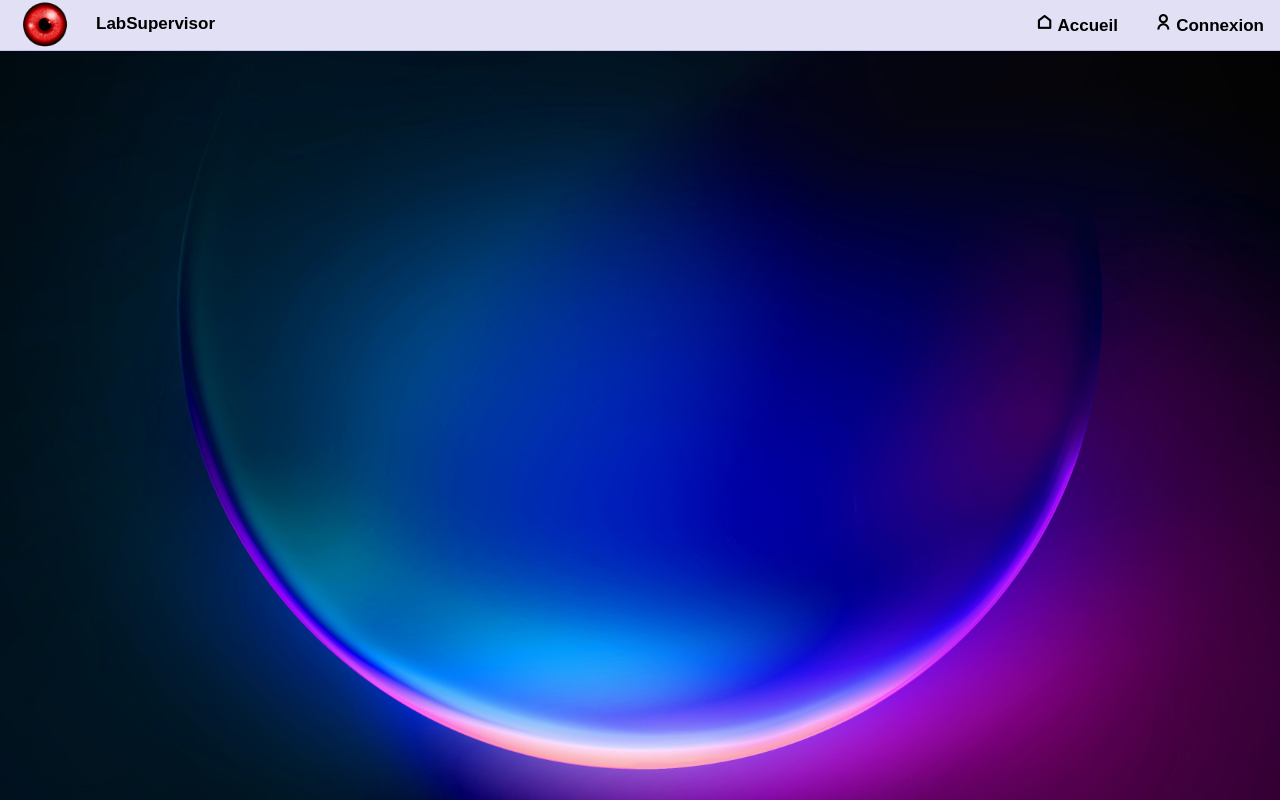
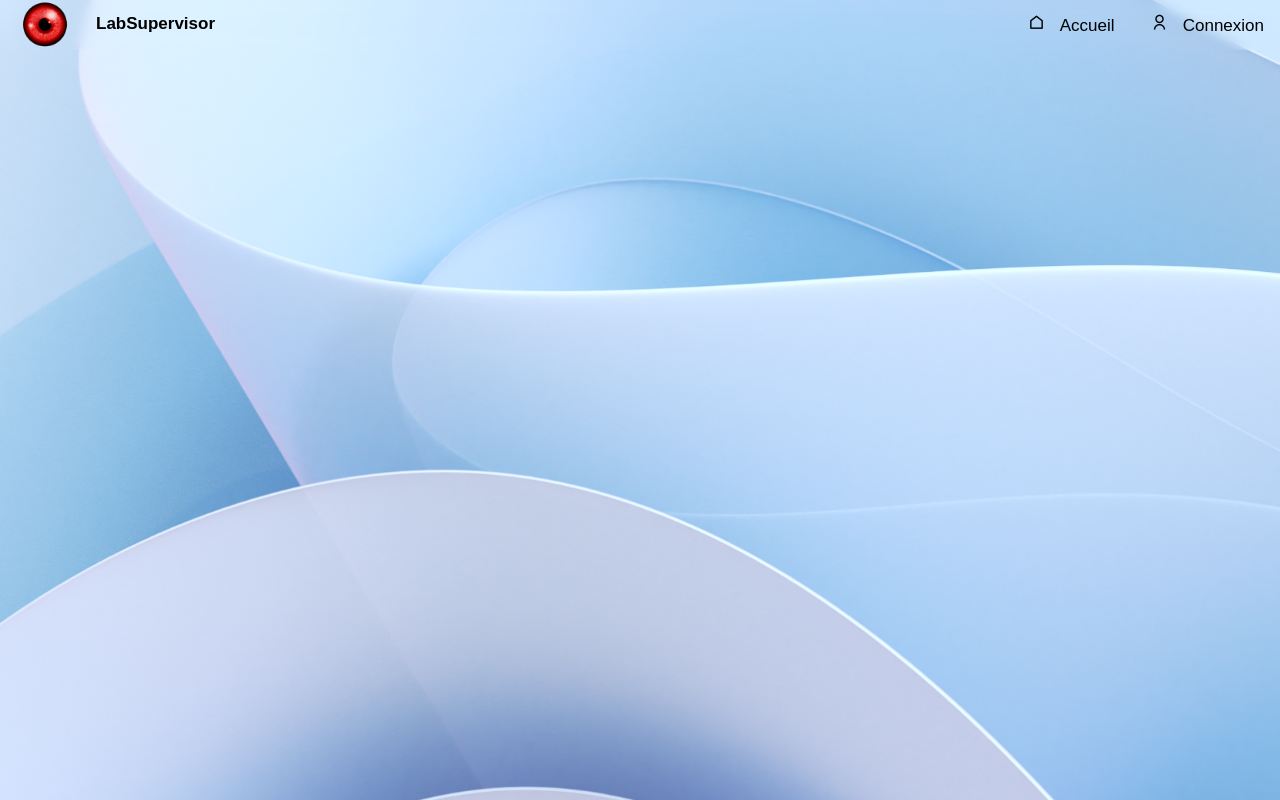
Before and after one commit to LabSupervisor/LabSupervisor, a PHP site: page /pages/log.php in a window 1280 px wide. Run offline with PHP 8.4, Linux system fonts and the light colour scheme.

Commit message:
Update style

```diff
--- a/logic/ft_navbar.php
+++ b/logic/ft_navbar.php
@@ -10,13 +10,13 @@
 			<a class="bold title left no-hover-color">LabSupervisor</a>
 				<ul>
 					<li>
-						<a class="title bold" href="<?="http://" . $_SERVER["SERVER_NAME"]?>"><i class="ri-home-line"></i> Accueil</a>
+						<a class="title" href="<?="http://" . $_SERVER["SERVER_NAME"]?>"><i class="ri-home-line"></i> Accueil</a>
 					</li>
 		<?php
 			// Check if user is connected
 			if (!isset($_SESSION["login"])) { ?>
 					<li>
-						<a class="title bold" href="<?="http://" . $_SERVER["SERVER_NAME"] . "/login.php"?>"><i class="ri-user-line"></i> Connexion</a>
+						<a class="title" href="<?="http://" . $_SERVER["SERVER_NAME"] . "/login.php"?>"><i class="ri-user-line"></i> Connexion</a>
 					</li>
 				</ul>
 			</nav>
@@ -27,31 +27,31 @@
 			// If the user is a teacher
 			if (in_array("teacher", $roleList)) { ?>
 					<li>
-						<a class="title bold" href="#"><i class="ri-folder-line"></i> Classes</a>
+						<a class="title" href="#"><i class="ri-folder-line"></i> Classes</a>
 					</li>
 					<li>
-						<a class="title bold" href="<?="http://" . $_SERVER["SERVER_NAME"] . "/sessioncreation.php"?>"><i class="ri-computer-line"></i> Créer une session</a>
+						<a class="title" href="<?="http://" . $_SERVER["SERVER_NAME"] . "/sessioncreation.php"?>"><i class="ri-computer-line"></i> Créer une session</a>
 					</li>
 					<li>
-						<a class="title bold" href="<?="http://" . $_SERVER["SERVER_NAME"] . "/session.php"?>"><i class="ri-slideshow-3-line"></i> Voir mes sessions</a>
+						<a class="title" href="<?="http://" . $_SERVER["SERVER_NAME"] . "/session.php"?>"><i class="ri-slideshow-3-line"></i> Voir mes sessions</a>
 					</li>
 		<?php }
 			// If the user is a student
 			else if(in_array("student", $roleList)) { ?>
 				<li>
-					<a class="title bold" href="<?="http://" . $_SERVER["SERVER_NAME"] . "/session.php"?>"><i class="ri-slideshow-3-line"></i> Voir mes sessions</a>
+					<a class="title" href="<?="http://" . $_SERVER["SERVER_NAME"] . "/session.php"?>"><i class="ri-slideshow-3-line"></i> Voir mes sessions</a>
 				</li>
 		<?php }
 			// If the user is an admin
 			else if (in_array("admin", $roleList)) { ?>
 				<li>
-					<a class="title bold" href="#"><i class="ri-folder-line"></i> Classes</a>
+					<a class="title" href="#"><i class="ri-folder-line"></i> Classes</a>
 				</li>
 				<li>
-					<a class="title bold" href="#"><i class="ri-slideshow-3-line"></i> Sessions</a>
+					<a class="title" href="#"><i class="ri-slideshow-3-line"></i> Sessions</a>
 				</li>
 				<li>
-					<a class="title bold" href="<?="http://" . $_SERVER["SERVER_NAME"] . "/log.php?trace"?>"><i class="ri-computer-line"></i> Logs</a>
+					<a class="title" href="<?="http://" . $_SERVER["SERVER_NAME"] . "/log.php?trace"?>"><i class="ri-computer-line"></i> Logs</a>
 				</li>
 		<?php
 			}
@@ -60,16 +60,16 @@
 			<?php
 				$username = getName(getUserId($_SESSION["login"]));
 			?>
-			<li><a class="title bold case" href="#"><i class="ri-user-line"></i> <?=$username?></a>
+			<li><a class="title case" href="#"><i class="ri-user-line"></i> <?=$username?></a>
 				<ul class="sub">
 					<li>
-						<a class="title bold" href="<?="http://" . $_SERVER["SERVER_NAME"] . "/account.php"?>"><i class="ri-account-circle-line"></i> Compte</a>
+						<a class="title" href="<?="http://" . $_SERVER["SERVER_NAME"] . "/account.php"?>"><i class="ri-account-circle-line"></i> Compte</a>
 					</li>
 					<li>
-						<a class="title bold" href="<?="http://" . $_SERVER["SERVER_NAME"] . "/setting.php"?>"><i class="ri-settings-4-line"></i> Options</a>
+						<a class="title" href="<?="http://" . $_SERVER["SERVER_NAME"] . "/setting.php"?>"><i class="ri-settings-4-line"></i> Options</a>
 					</li>
 					<li>
-						<a class="title bold" href="<?="http://" . $_SERVER["SERVER_NAME"] . "/logic/disconnect.php"?>"><i class="ri-logout-box-line"></i> Deconnexion</a>
+						<a class="title" href="<?="http://" . $_SERVER["SERVER_NAME"] . "/logic/disconnect.php"?>"><i class="ri-logout-box-line"></i> Deconnexion</a>
 					</li>
 				</ul>
 				</li>
--- a/public/css/log.css
+++ b/public/css/log.css
@@ -63,19 +61,7 @@ th.col4, td.col4 {
     min-width: 100px;
 }
 
-/* CSS du body, principalement le fond d'ecran */
-body {
-    margin: 0;
-    padding: 0;
-    font-family: 'Lato', sans-serif;
-    background-image: url('../img/background/default.png');
-    background-size: cover;
-    background-position: center;
-    background-repeat: no-repeat;
-    min-height: 100vh;
-}
-
-/* Colonne 3 "Messages" avec le tooltip */
+/* Messages collumn with tooltip */
 .col3 {
     white-space: nowrap;
     overflow: hidden;
--- a/public/css/navbar.css
+++ b/public/css/navbar.css
@@ -35,15 +35,16 @@
 /* Navbar */
 .navbar {
 	user-select: none;
-	background-color: var(--navbar-background-color);
 	text-align: right;
-	border-bottom: var(--border-color);
-	border-width: 1px;
-	border-bottom-style: solid;
+    backdrop-filter: blur(6px);
 	position: fixed;
 	width: 100%;
 	display: block;
 	z-index: 10;
+}
+
+.navbar i {
+	margin-right: 10px;
 }
 
 .navbar .left{
```
Also changed, not shown: other parts of public/css/log.css (+51 -39 lines).
